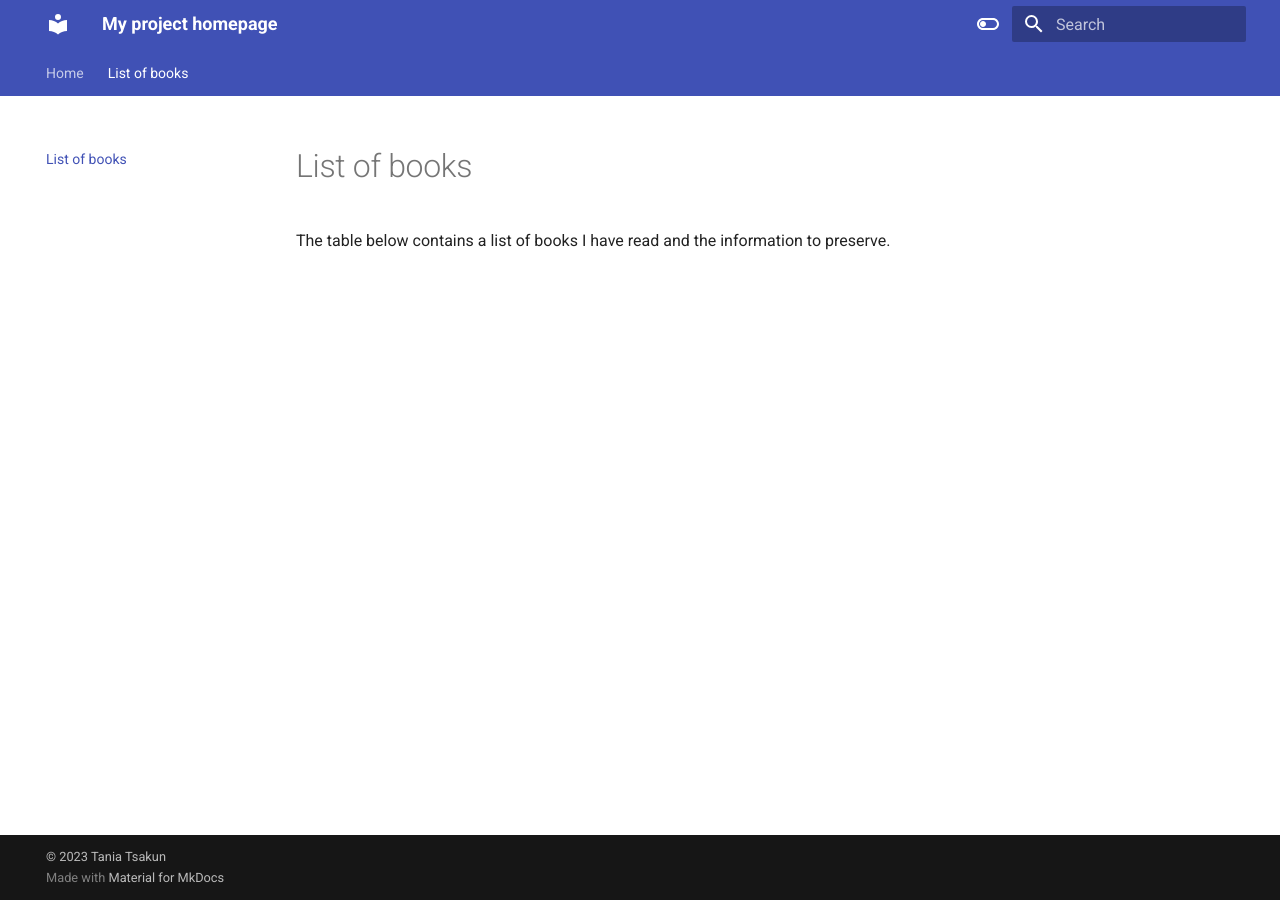
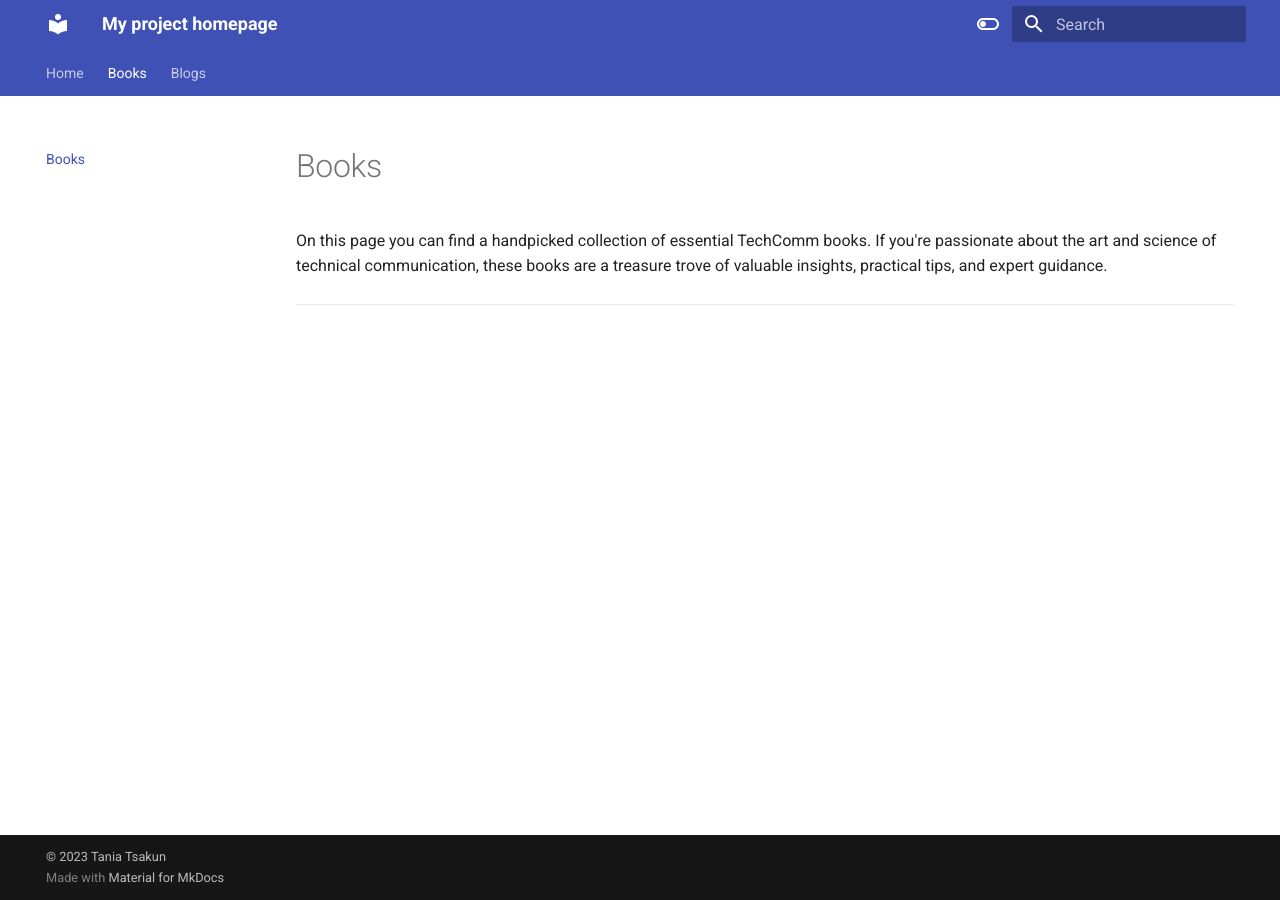
Before and after one commit to tannisanta/tt-techcomm-project, an MkDocs documentation site: the page built from docs/Books.md, in a window 1280 px wide. Built offline with MkDocs 1.6.1 and Material for MkDocs 9.7.7, drawn with Linux system fonts in a browser that asks for light colours.

Commit message:
Blogs, image for home
Adding a list of blogs, some intros on pages, and an image.

```diff
--- a/docs/Books.md
+++ b/docs/Books.md
@@ -1,3 +1,5 @@
-# List of books
+# Books
 
-The table below contains a list of books I have read and the information to preserve.
+On this page you can find a handpicked collection of essential TechComm books. If you're passionate about the art and science of technical communication, these books are a treasure trove of valuable insights, practical tips, and expert guidance.
+
+---
--- a/mkdocs.yml
+++ b/mkdocs.yml
@@ -11,6 +11,8 @@ theme:
     - content.tabs.link
     - content.code.annotation
     - content.code.copy
+    - toc.follow
+    - navigation.path
  language: en
  palette:
     - scheme: default
@@ -25,6 +27,57 @@ theme:
         name: Switch to light mode
       primary: indigo
       accent: lime
+markdown_extensions:
+  #Admonitions or call-outs
+  - admonition
+  - pymdownx.details
+  - pymdownx.superfences
+
+  #Attribute lists ana buttons
+  - attr_list
+
+  #Code blocks
+  - pymdownx.highlight:
+      anchor_linenums: true
+      line_spans: __span
+      pygments_lang_class: true
+  - pymdownx.inlinehilite
+  - pymdownx.snippets
+  - pymdownx.superfences
+
+  #Table
+  - tables
+
+  #Formatting
+  - pymdownx.critic
+  - pymdownx.caret
+  - pymdownx.keys
+  - pymdownx.mark
+  - pymdownx.tilde
+
+  #Grid
+  - attr_list
+  - md_in_html
+
+  #Emoji
+  - attr_list
+  - pymdownx.emoji:
+      emoji_index: tag:yaml.org,2002:python/name:pymdownx.emoji.twemoji
+      emoji_generator: tag:yaml.org,2002:python/name:materialx.emoji.to_svg
+
+  #Images
+  - attr_list
+  - md_in_html
+
+  #Lists
+  - def_list
+  - pymdownx.tasklist:
+      custom_checkbox: true
+
+  #Tooltips
+  - abbr
+  - attr_list
+  - pymdownx.snippets
 
 copyright: |
   &copy; 2023 <a href="https://github.com/tannisanta"target="_blank"rel="noopener">Tania Tsakun</a>
```
Also changed, not shown: docs/Techcomm blogs.md (added, +10 -0 lines), docs/index.md (+2 -0 lines), img/cover.png (added), img/cover.webp (added).
